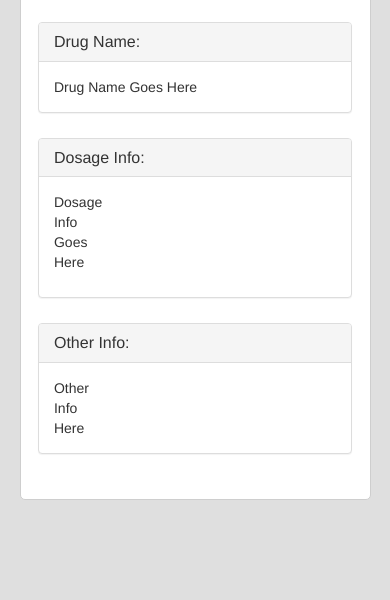
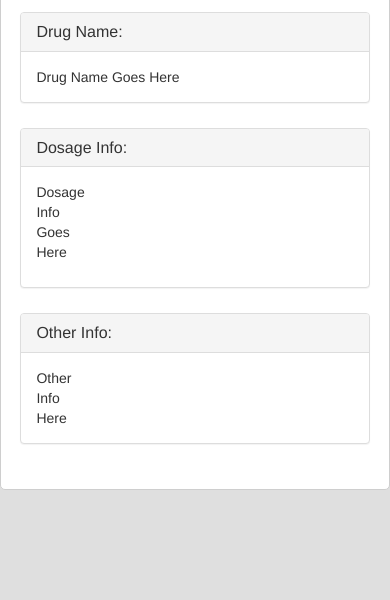
Before and after one commit to rroggerr/PediatricDosing, a plain HTML site: page index.html in a window 390 px wide. Shown: the part 244-844 px from the top of the page. Drawn offline with nearby package versions, Linux system fonts and the light colour scheme.

Commit message:
phone width

```diff
--- a/style.css
+++ b/style.css
@@ -97,6 +97,10 @@ a{
 	.panel {
 		width:90%;
 	}
+
+  #wrapper {
+    margin: 0px;
+  }
 
 	.inputbox {
 	width: 90%;
```
